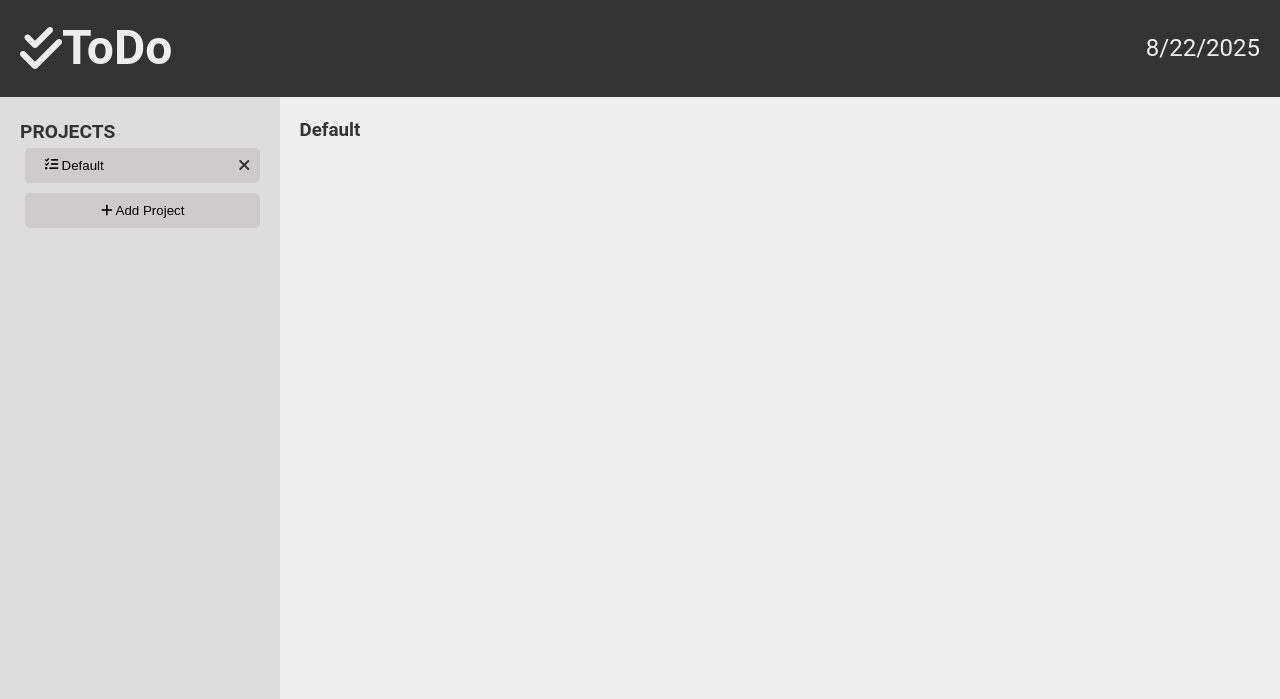
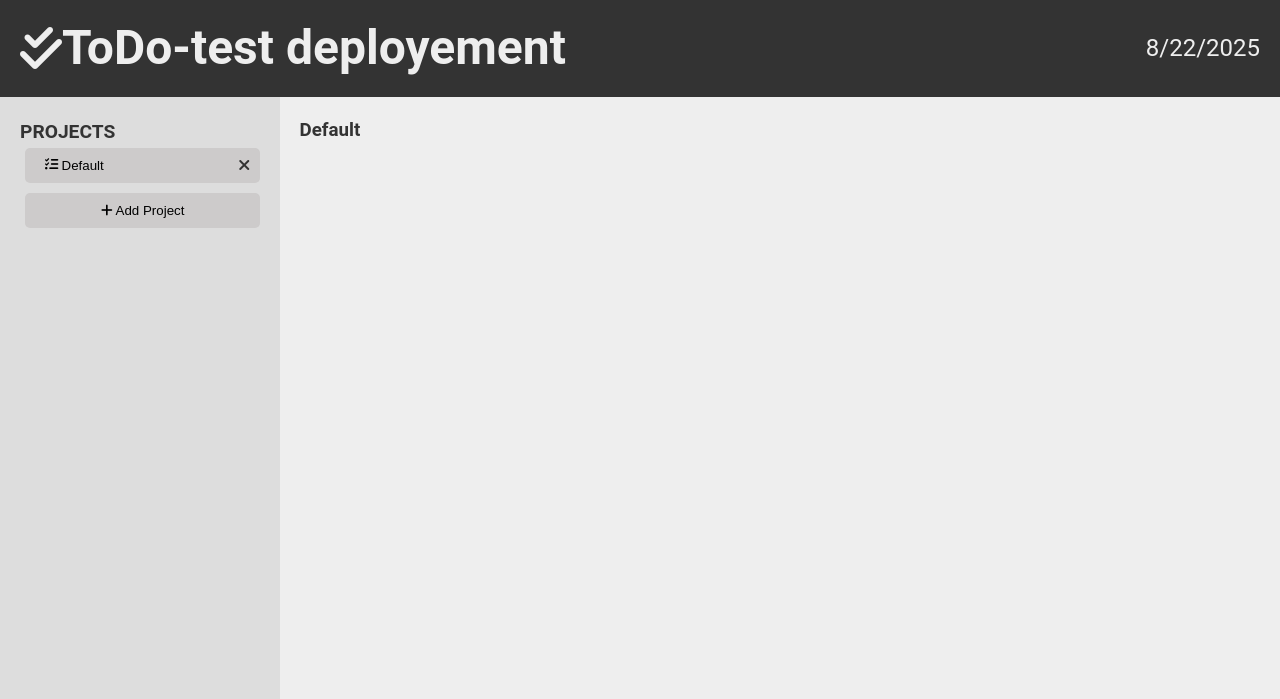
Before and after one commit to codedstrings/odin-ToDo, a website built with webpack: page src/template.html in a window 1280 px wide. Shown: the top 699 px of the page. Built offline with nearby package versions, Linux system fonts and the light colour scheme.

Commit message:
test: test automatic deployement

```diff
--- a/src/template.html
+++ b/src/template.html
@@ -14,7 +14,7 @@
   <header class="header">
     <div class="header-left-section">
       <i class="fa-solid fa-check-double fa-2x"></i>
-    <h1 class="headerText">ToDo</h1>
+    <h1 class="headerText">ToDo-test deployement</h1>
     </div>
     <div class="header-right-section">
       <p id="currentDatetime"></p>
```
